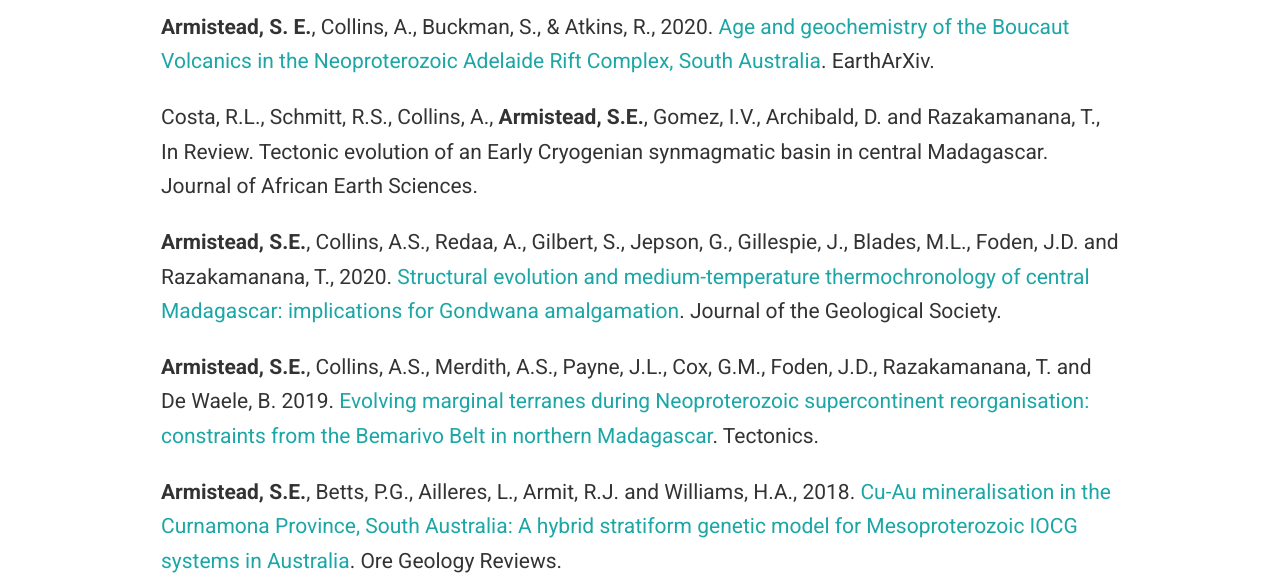
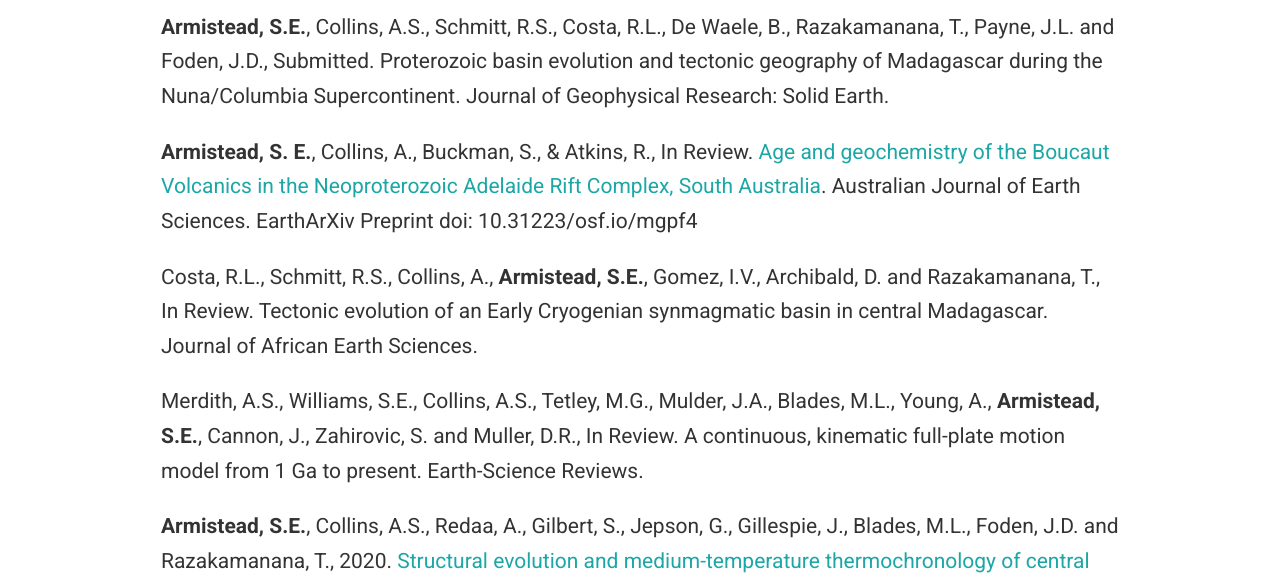
Before and after one commit to ShereeArmistead/shereearmistead.github.io, a plain HTML site: page publication/index.html in a window 1280 px wide. Shown: the part 174-760 px from the top of the page. Drawn offline with nearby package versions, Linux system fonts and the light colour scheme; some packages are replaced by stand-ins of ours; some icons are missing.

Commit message:
Website update 2020-08-06

```diff
--- a/publication/index.html
+++ b/publication/index.html
@@ -447,7 +447,7 @@
 
 
         <li class="nav-item">
-          <a class="nav-link " href="https://shereearmistead.github.io/files/ShereeArmistead_CV_2020git.pdf"><span>CV</span></a>
+          <a class="nav-link " href="https://shereearmistead.github.io/files/ShereeArmistead_CV_2020_August.pdf"><span>CV</span></a>
         </li>
 
 
@@ -511,9 +511,11 @@
     <div class="col-lg-12">
 
 
-      <div class="article-style"><p><strong>Armistead, S. E.</strong>, Collins, A., Buckman, S., &amp; Atkins, R., 2020.
-<a href="https://doi.org/10.31223/osf.io/mgpf4" target="_blank" rel="noopener">Age and geochemistry of the Boucaut Volcanics in the Neoproterozoic Adelaide Rift Complex, South Australia</a>. EarthArXiv.</p>
+      <div class="article-style"><p><strong>Armistead, S.E.</strong>, Collins, A.S., Schmitt, R.S., Costa, R.L., De Waele, B., Razakamanana, T., Payne, J.L. and Foden, J.D., Submitted. Proterozoic basin evolution and tectonic geography of Madagascar during the Nuna/Columbia Supercontinent. Journal of Geophysical Research: Solid Earth.</p>
+<p><strong>Armistead, S. E.</strong>, Collins, A., Buckman, S., &amp; Atkins, R., In Review.
+<a href="https://doi.org/10.31223/osf.io/mgpf4" target="_blank" rel="noopener">Age and geochemistry of the Boucaut Volcanics in the Neoproterozoic Adelaide Rift Complex, South Australia</a>. Australian Journal of Earth Sciences. EarthArXiv Preprint doi: 10.31223/osf.io/mgpf4</p>
 <p>Costa, R.L., Schmitt, R.S., Collins, A., <strong>Armistead, S.E.</strong>, Gomez, I.V., Archibald, D. and Razakamanana, T., In Review. Tectonic evolution of an Early Cryogenian synmagmatic basin in central Madagascar. Journal of African Earth Sciences.</p>
+<p>Merdith, A.S., Williams, S.E., Collins, A.S., Tetley, M.G., Mulder, J.A., Blades, M.L., Young, A., <strong>Armistead, S.E.</strong>, Cannon, J., Zahirovic, S. and Muller, D.R., In Review. A continuous, kinematic full-plate motion model from 1 Ga to present. Earth-Science Reviews.</p>
 <p><strong>Armistead, S.E.</strong>, Collins, A.S., Redaa, A., Gilbert, S., Jepson, G., Gillespie, J., Blades, M.L., Foden, J.D. and Razakamanana, T., 2020.
 <a href="http://dx.doi.org/10.1144/jgs2019-132" target="_blank" rel="noopener">Structural evolution and medium-temperature thermochronology of central Madagascar: implications for Gondwana amalgamation</a>. Journal of the Geological Society.</p>
 <p><strong>Armistead, S.E.</strong>, Collins, A.S., Merdith, A.S., Payne, J.L., Cox, G.M., Foden, J.D., Razakamanana, T. and De Waele, B. 2019.
```
Also changed, not shown: 404.html (+1 -1 lines), author/dr-sheree-armistead/index.html (+3 -1 lines), authors/index.html (+1 -1 lines), categories/index.html (+1 -1 lines), index.html (+3 -1 lines), post/boucautpreprint/index.html (+1 -1 lines), post/igcp648post/index.html (+1 -1 lines), post/index.html (+1 -1 lines), publication_types/index.html (+1 -1 lines), research/index.html (+1 -1 lines), tags/index.html (+1 -1 lines), talk/index.html (+1 -1 lines), 1 other file.
